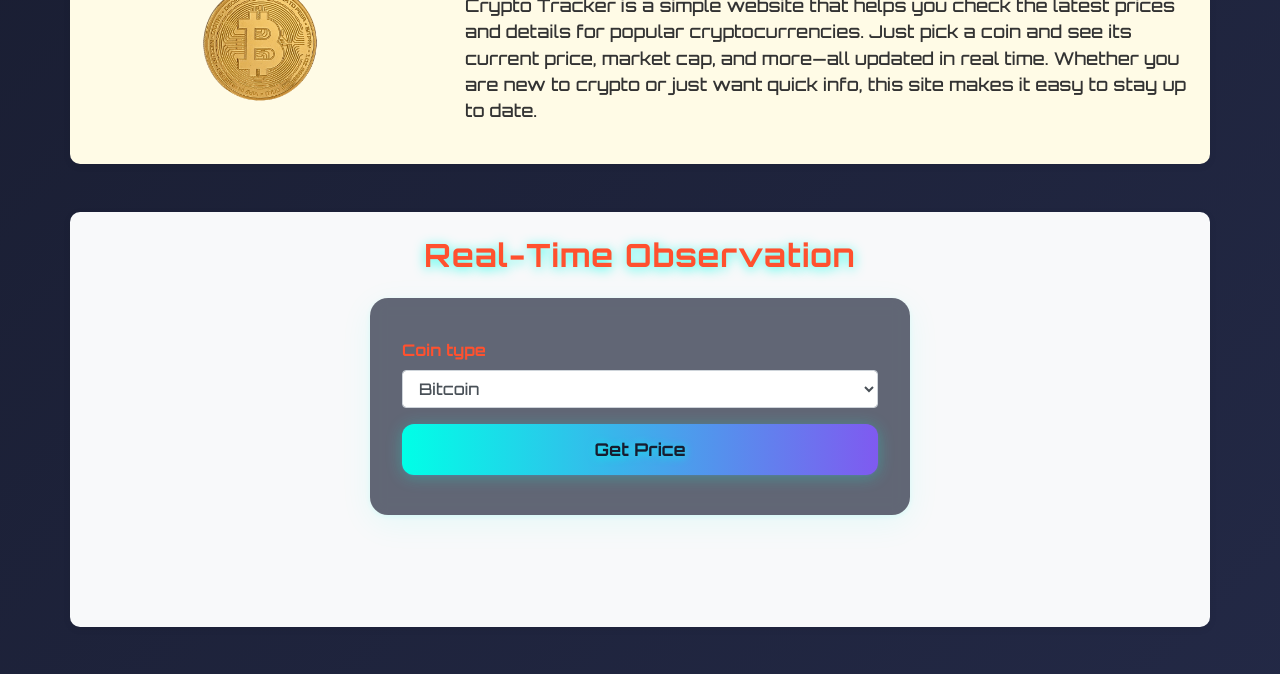
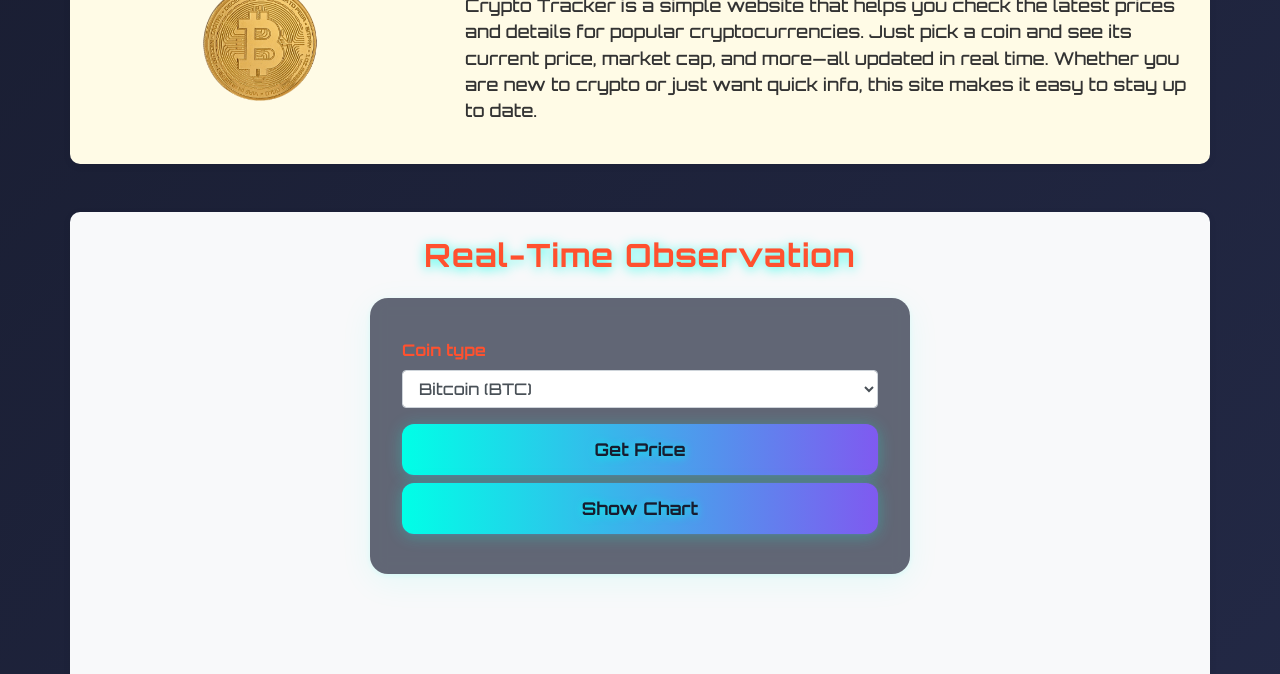
Before and after one commit to Anurag9117240040/Crypto-Tracker-, a plain HTML site: page CryptoTracker-main/index.html in a window 1280 px wide. Shown: the part 546-1220 px from the top of the page. Drawn offline with nearby package versions, Linux system fonts and the light colour scheme; a web font is replaced by a local one.

Commit message:
Update index.html

```diff
--- a/CryptoTracker-main/index.html
+++ b/CryptoTracker-main/index.html
@@ -7,20 +7,26 @@
     <link rel="stylesheet" href="https://stackpath.bootstrapcdn.com/bootstrap/4.3.1/css/bootstrap.min.css"
         integrity="sha384-ggOyR0iXCbMQv3Xipma34MD+dH/1fQ784/j6cY/iJTQUOhcWr7x9JvoRxT2MZw1T" crossorigin="anonymous">
     <link rel="stylesheet" href="app.css">
+    <link href="https://fonts.googleapis.com/css2?family=Orbitron:wght@500;700&family=Montserrat:wght@400;700&display=swap" rel="stylesheet">
+    <link rel="preconnect" href="https://fonts.googleapis.com">
+<link rel="preconnect" href="https://fonts.gstatic.com" crossorigin>
+<link href="https://fonts.googleapis.com/css2?family=Dancing+Script:wght@400..700&family=Manufacturing+Consent&display=swap" rel="stylesheet">
     <title>Crypto Tracker</title>
 </head>
 <body>
+
+
     <!-- Header -->
-    <header class="navbar navbar-expand-lg navbar-dark bg-dark mb-4">
+    <header class="navbar navbar-expand-lg navbar-dark bg-dark mb-4 fade-in">
         <a class="navbar-brand d-flex align-items-center" href="#home">
-            <span style="font-weight: bold; font-size: 1.3em;">Crypto Tracker</span>
+            <span style=" font-size: 1.3em; font-family: 'Manufacturing Consent', system-ui;">Crypto Tracker</span>
         </a>
 
     </header>
     <!-- End Header -->
 
     <!-- Home Section -->
-    <section id="home" class="jumbotron text-center bg-warning mb-4" style="border-radius: 10px; position:relative; overflow:hidden;">
+    <section id="home" class="jumbotron text-center bg-warning mb-4 fade-in" style="border-radius: 10px; position:relative; overflow:hidden;">
         <div class="row align-items-center">
             <div class="col-md-7 text-left">
                 <h1 class="display-4" style="color: #fff; font-weight: bold;">Track Crypto Prices Instantly</h1>
@@ -32,7 +38,7 @@
     <!-- End Home Section -->
 
     <!-- About Section -->
-    <section id="about" class="container mb-5 py-4" style="background: #fffbe6; border-radius: 10px; box-shadow: 0 2px 8px rgba(0,0,0,0.06);">
+    <section id="about" class="container mb-5 py-4 fade-in" style="background: #fffbe6; border-radius: 10px; box-shadow: 0 2px 8px rgba(0,0,0,0.06);">
         <div class="row align-items-center">
             <div class="col-md-4 text-center mb-3 mb-md-0">
                 <img src="bitcoin.png" alt="About Crypto" style="width: 150px; height: 150px;">
@@ -47,7 +53,7 @@
     <!-- End About Section -->
 
     <!-- Real-Time Observation Section -->
-    <section id="observation" class="container mb-5 py-4" style="background: #f8f9fa; border-radius: 10px; box-shadow: 0 2px 8px rgba(0,0,0,0.06);">
+    <section id="observation" class="container mb-5 py-4 fade-in" style="background: #f8f9fa; border-radius: 10px; box-shadow: 0 2px 8px rgba(0,0,0,0.06);">
         <h2 class="text-center mb-4" style="color:#ff512f; font-weight: bold;">
            Real-Time Observation
         </h2>
@@ -60,25 +66,31 @@
                                 <span style="font-weight: 700; color: #ff512f;">Coin type</span>
                             </label>
                             <select class="form-control" name="coinType" id="coin">
-                                <option value="bitcoin">Bitcoin</option>
-                                <option value="ethereum">Ethereum</option>
-                                <option value="dogecoin">Dogecoin</option>
-                                <option value="polkadot">Polkadot</option>
-                                <option value="tether">Tether</option>
-                                <option value="solana">Solana</option>
-                                <option value="cardano">Cardano</option>
-                                <option value="ripple">XRP</option>
-                                <option value="litecoin">Litecoin</option>
-                                <option value="shiba-inu">Shiba Inu</option>
-                                <option value="avalanche-2">Avalanche</option>
-                                <option value="tron">Tron</option>
-                                <option value="polygon">Polygon</option>
-                                <option value="uniswap">Uniswap</option>
-                                <option value="chainlink">Chainlink</option>
+                                <option value="bitcoin">Bitcoin (BTC)</option>
+                                <option value="ethereum">Ethereum (ETH)</option>
+                                <option value="tether">Tether (USDT)</option>
+                                <option value="binancecoin">BNB (BNB)</option>
+                                <option value="solana">Solana (SOL)</option>
+                                <option value="usd-coin">USD Coin (USDC)</option>
+                                <option value="ripple">XRP (XRP)</option>
+                                <option value="dogecoin">Dogecoin (DOGE)</option>
+                                <option value="toncoin">Toncoin (TON)</option>
+                                <option value="cardano">Cardano (ADA)</option>
+                                <option value="shiba-inu">Shiba Inu (SHIB)</option>
+                                <option value="avalanche-2">Avalanche (AVAX)</option>
+                                <option value="tron">TRON (TRX)</option>
+                                <option value="polkadot">Polkadot (DOT)</option>
+                                <option value="chainlink">Chainlink (LINK)</option>
+                                <option value="polygon">Polygon (MATIC)</option>
+                                <option value="litecoin">Litecoin (LTC)</option>
+                                <option value="internet-computer">Internet Computer (ICP)</option>
+                                <option value="dai">Dai (DAI)</option>
+                                <option value="uniswap">Uniswap (UNI)</option>
                             </select>
                         </div>
                     </div>
                     <button type="submit" class="col-12 btn btn-primary ">Get Price</button>
+                    <button type="button" id="showChartBtn" class="col-12 btn btn-secondary mt-2">Show Chart</button>
                 </form>
             </div>
         </div>
@@ -86,7 +98,11 @@
             <div class="col-lg-8 col-md-10 col-12">
                 <div class="text-center" id="result">
                     <table class="p-4 w-100" border="1px" style="background-color: white; font-weight: 700;" id="resTable">
+                        <!-- Coin logo will be inserted by JS -->
                     </table>
+                </div>
+                <div id="chartContainer" class="mt-4" style="display:none;">
+                    <canvas id="coinChart" height="120"></canvas>
                 </div>
             </div>
         </div>
```
